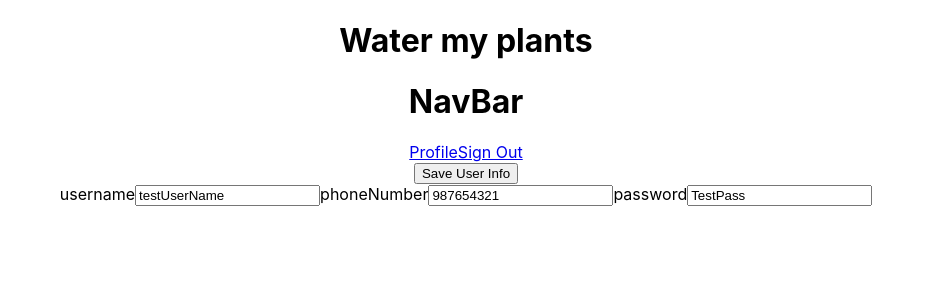
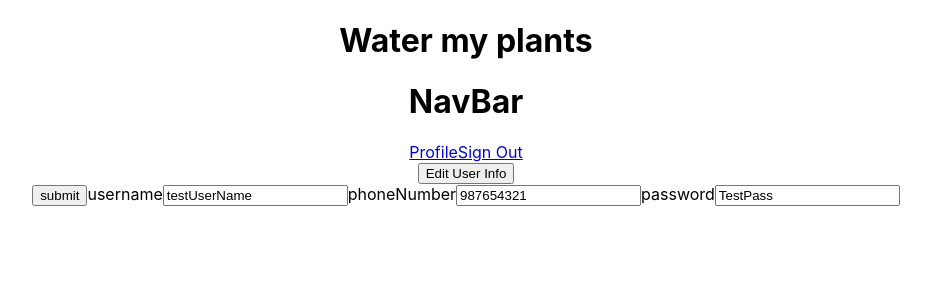
Before and after one commit to AnhtuanTran-11/WaterMyPlants, a React (Create React App) app: page /profile in a window 1280 px wide. Both pictures are taken after a click on the button "Edit User Info". Shown: the top 300 px of the page, without its empty margins (174-1105 px from the left). Built offline with nearby package versions, Linux system fonts and the light colour scheme.

Commit message:
added validations schema

```diff
--- a/src/components/UserProfile.jsx
+++ b/src/components/UserProfile.jsx
@@ -2,6 +2,7 @@ import React, { useState } from "react";
 import { useSelector, useDispatch } from "react-redux";
 import { useFormik } from "formik";
 import { editUserData } from "../store/actions/editUserActions";
+import SignupSchema from "./validation/formSchema";
 
 const UserProfile = () => {
   const loginInfo = useSelector((state) => state.loginReducer);
@@ -14,29 +15,22 @@ const UserProfile = () => {
       phoneNumber: loginInfo.userData.phoneNumber,
       password: loginInfo.userData.password,
     },
+    validationSchema: SignupSchema,
     onSubmit: (values) => {
       dispatch(editUserData(values));
+      console.log(values);
     },
   });
 
-  const saveUserInfo = () => {
-    dispatch(editUserData(formik.values));
-    setIsEditing(false);
-  };
+  console.log(formik);
 
   return (
     <div>
-      {isEditing ? (
-        <button onClick={() => saveUserInfo()}> Save User Info</button>
-      ) : (
-        <button onClick={() => setIsEditing(!isEditing)}>
-          {" "}
-          Edit User Info
-        </button>
-      )}
+      <button onClick={() => setIsEditing(!isEditing)}> Edit User Info</button>
 
       {isEditing ? (
         <form onSubmit={formik.handleSubmit}>
+          <button type="submit">submit</button>
           <label>
             username
             <input
@@ -47,6 +41,7 @@ const UserProfile = () => {
               value={formik.values.username}
             />
           </label>
+          {formik.errors.username && <p>{formik.errors.username}</p>}
           <label>
             phoneNumber
             <input
@@ -57,6 +52,7 @@ const UserProfile = () => {
               value={formik.values.phoneNumber}
             />
           </label>
+          {formik.errors.phoneNumber && <p>{formik.errors.phoneNumber}</p>}
           <label>
             password
             <input
@@ -67,6 +63,7 @@ const UserProfile = () => {
               value={formik.values.password}
             />
           </label>
+          {formik.errors.password && <p>{formik.errors.password}</p>}
         </form>
       ) : (
         <div>
```
